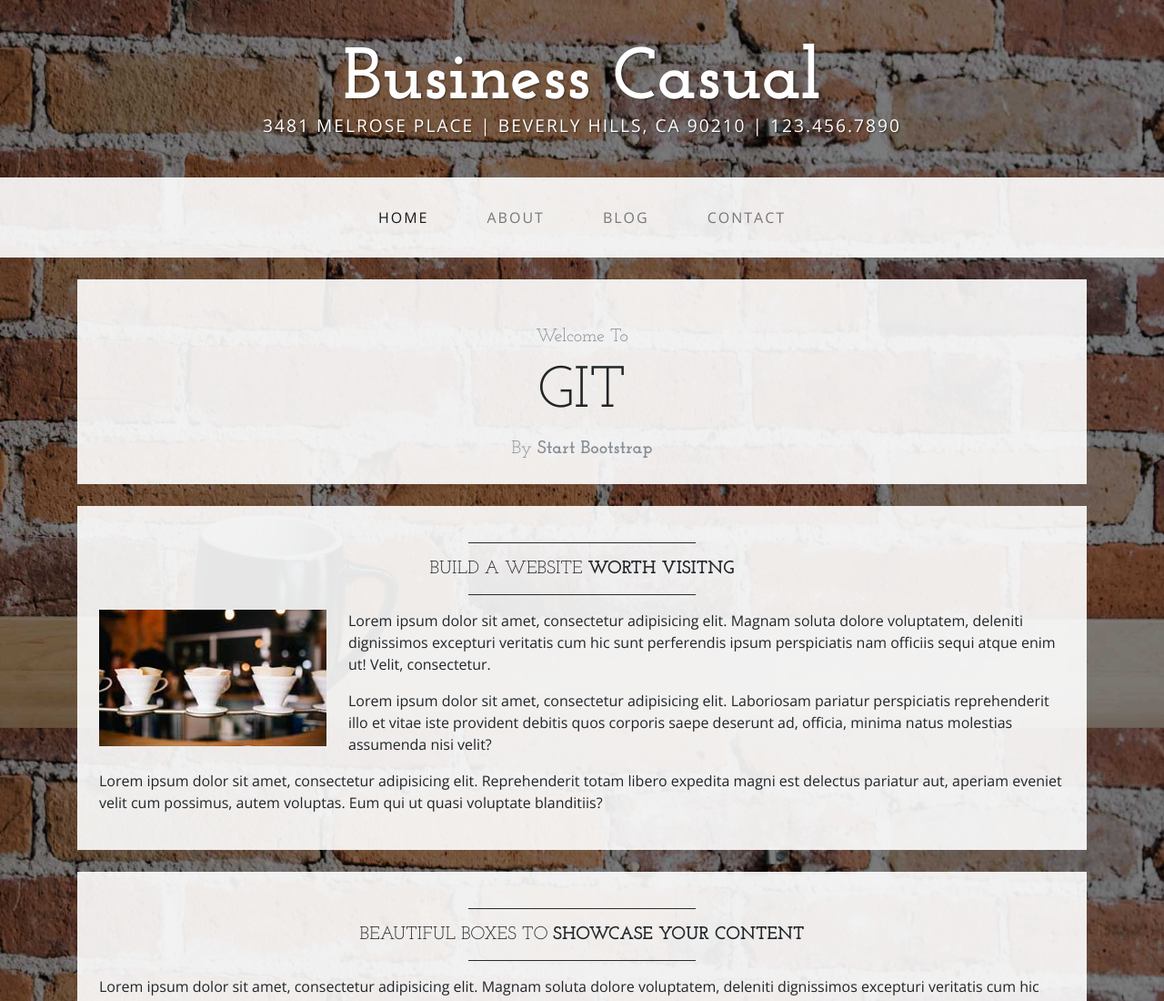
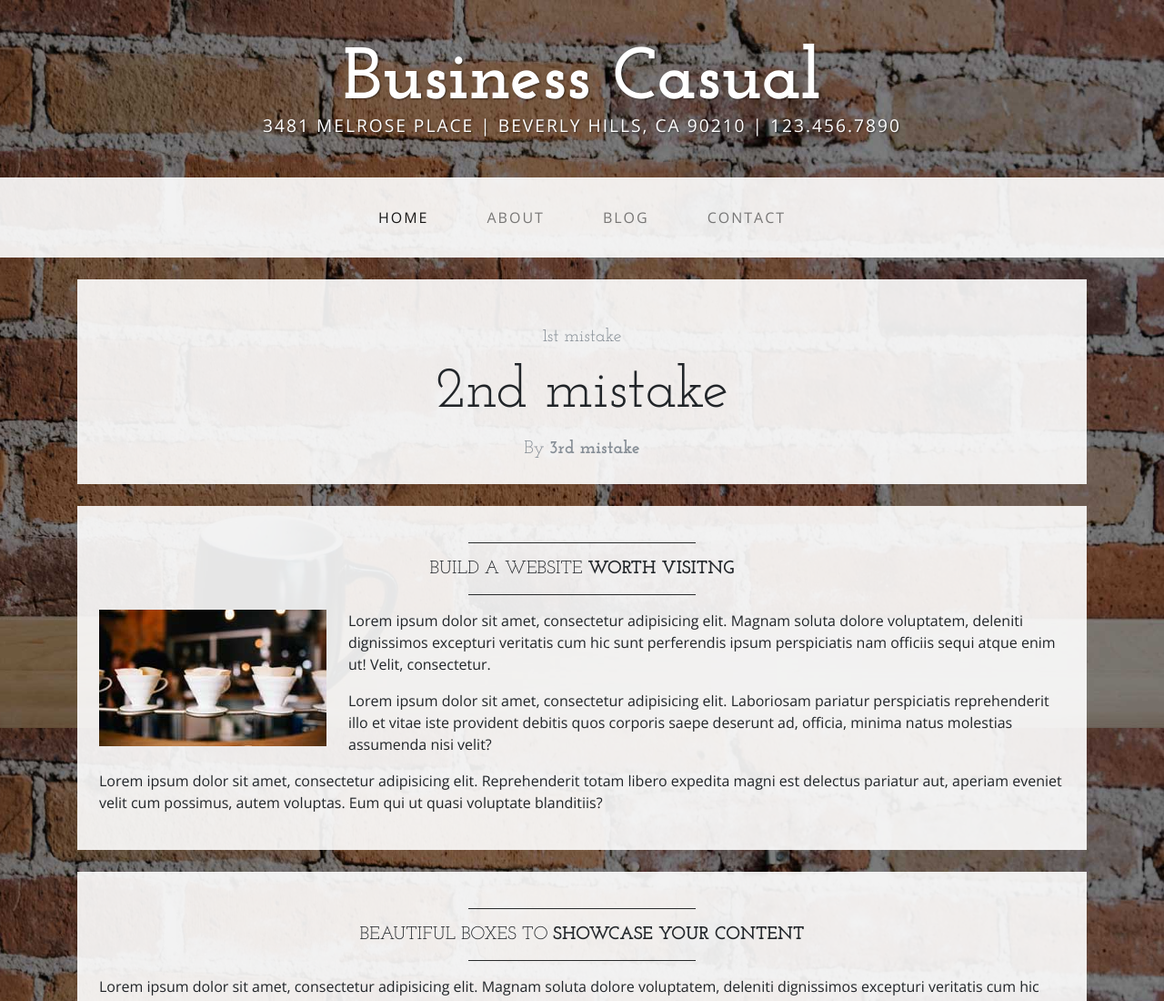
Before and after one commit to JasonDuquain/Git-It-Together-Jun, a website: page index.html in a window 1280 px wide. Shown: the top 1100 px of the page at 91% size. Drawn offline with nearby package versions, Linux system fonts and the light colour scheme.

Commit message:
3rd mistake

```diff
--- a/index.html
+++ b/index.html
@@ -60,10 +60,10 @@
 
         <!-- Welcome Message -->
         <div class="text-center mt-4">
-          <div class="text-heading text-muted text-lg">Welcome To</div>
-          <h1 class="my-2">GIT</h1>
+          <div class="text-heading text-muted text-lg">1st mistake</div>
+          <h1 class="my-2">2nd mistake</h1>
           <div class="text-heading text-muted text-lg">By
-            <strong>Start Bootstrap</strong>
+            <strong>3rd mistake</strong>
           </div>
         </div>
       </div>
```
